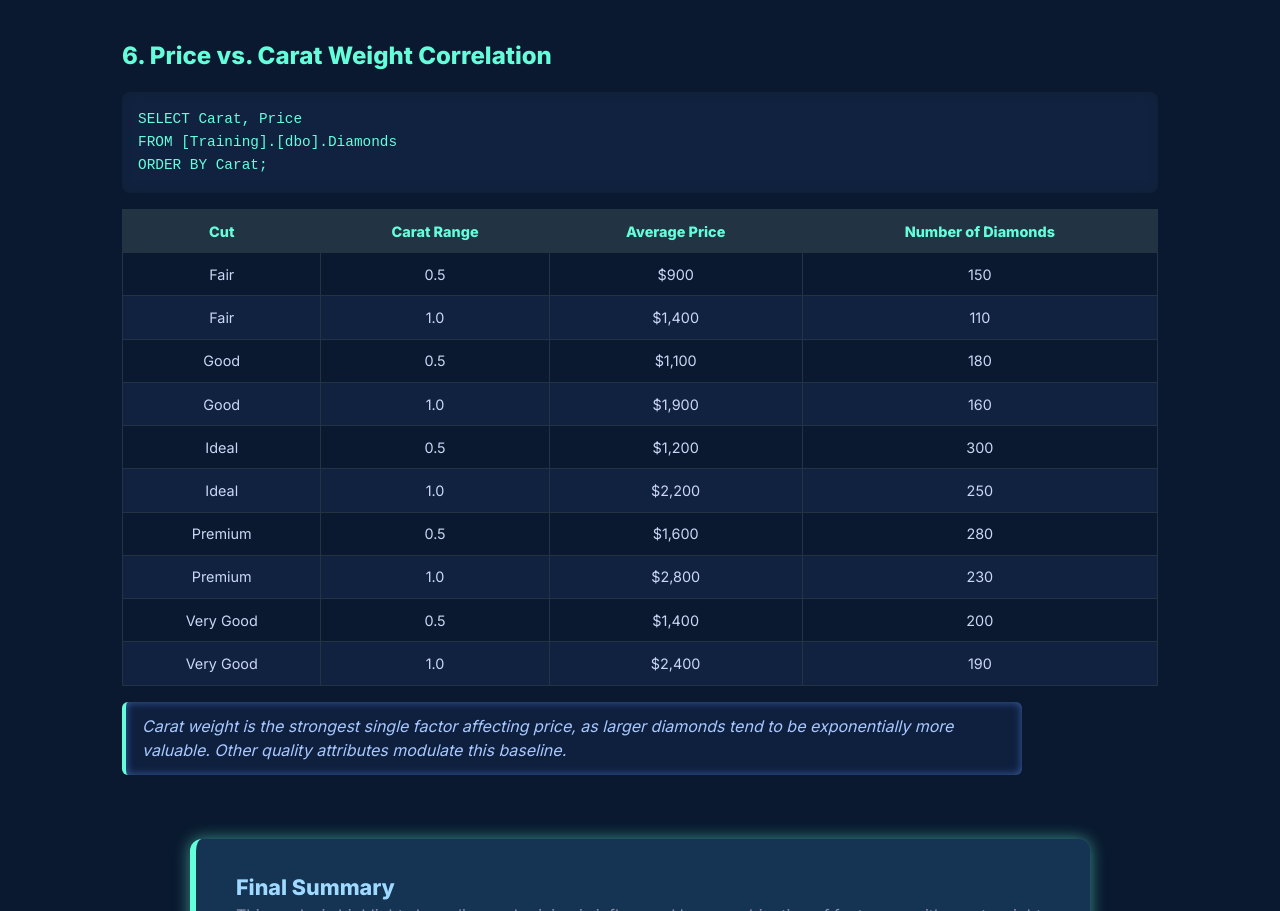
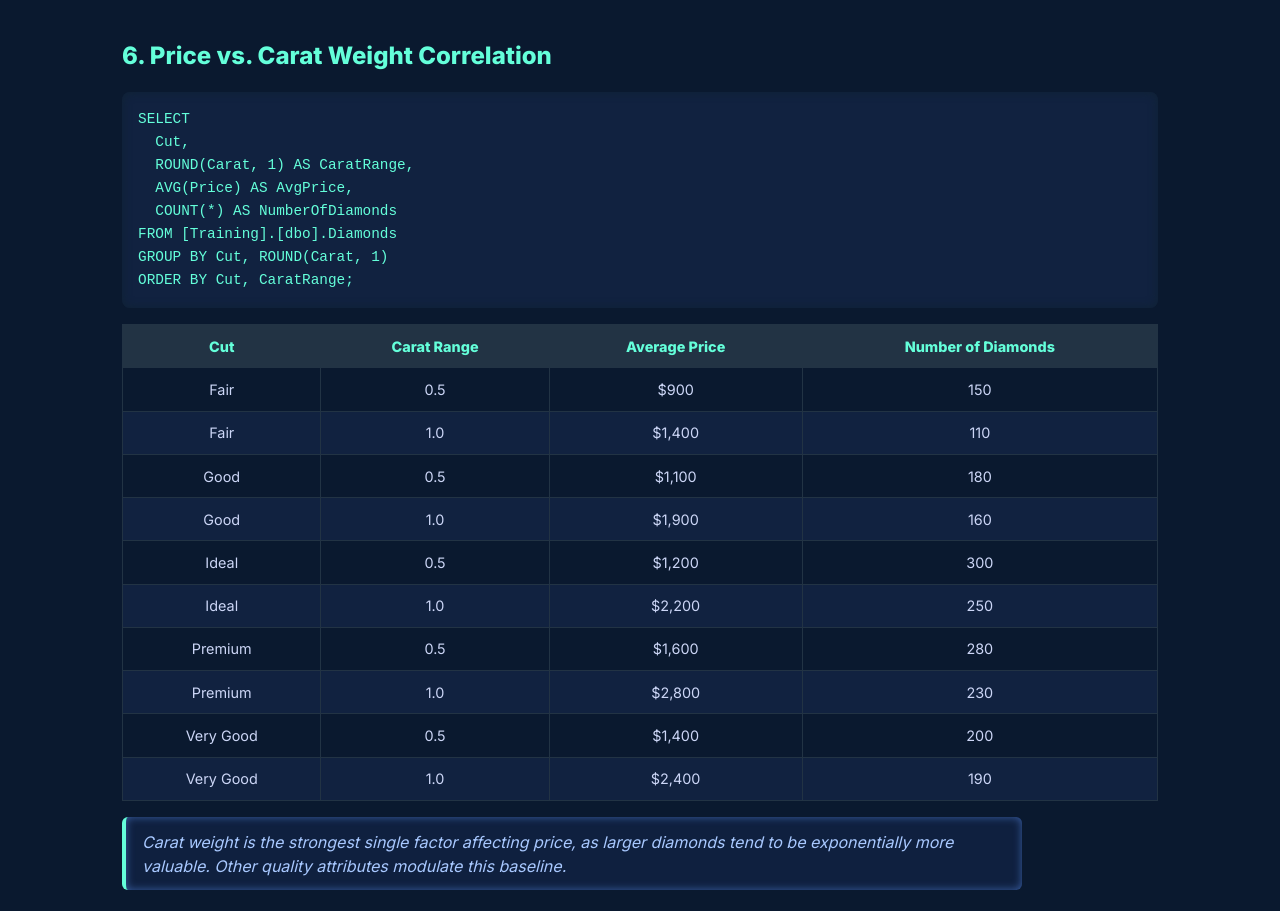
Before and after one commit to JordSkiggs/jordanskiggs, a plain HTML site: page diamond-pricing.html in a window 1280 px wide. Shown: the part 3698-4609 px from the top of the page. Drawn offline with Linux system fonts and the light colour scheme.

Commit message:
Update diamond-pricing.html

```diff
--- a/diamond-pricing.html
+++ b/diamond-pricing.html
@@ -306,9 +306,14 @@ ORDER BY AveragePrice DESC;</code></pre>
     <p class="result-summary">Diamonds with internally flawless (IF) clarity command the highest prices, followed by very very slightly included (VVS1, VVS2). Prices decrease steadily as clarity diminishes.</p>
 
     <h2>6. Price vs. Carat Weight Correlation</h2>
-    <pre><code>SELECT Carat, Price
+    <pre><code>SELECT
+  Cut,
+  ROUND(Carat, 1) AS CaratRange,
+  AVG(Price) AS AvgPrice,
+  COUNT(*) AS NumberOfDiamonds
 FROM [Training].[dbo].Diamonds
-ORDER BY Carat;</code></pre>
+GROUP BY Cut, ROUND(Carat, 1)
+ORDER BY Cut, CaratRange;</code></pre>
     <table>
       <thead>
         <tr>
```
